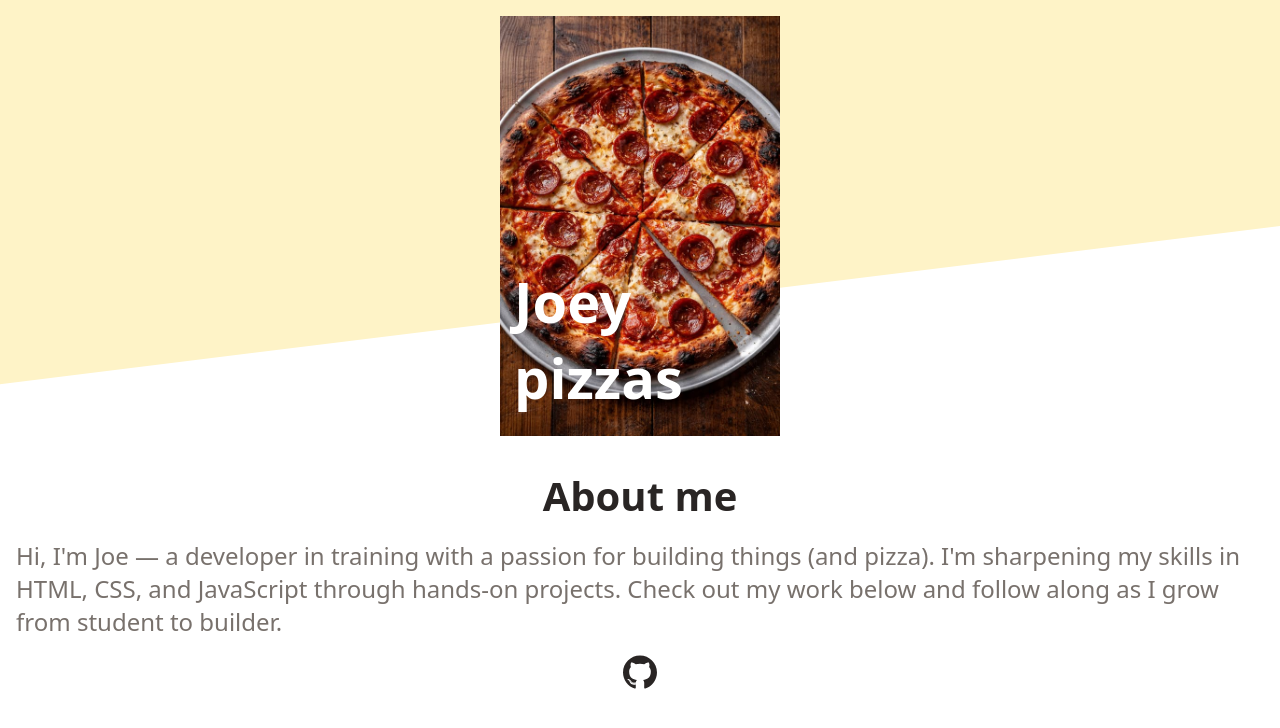
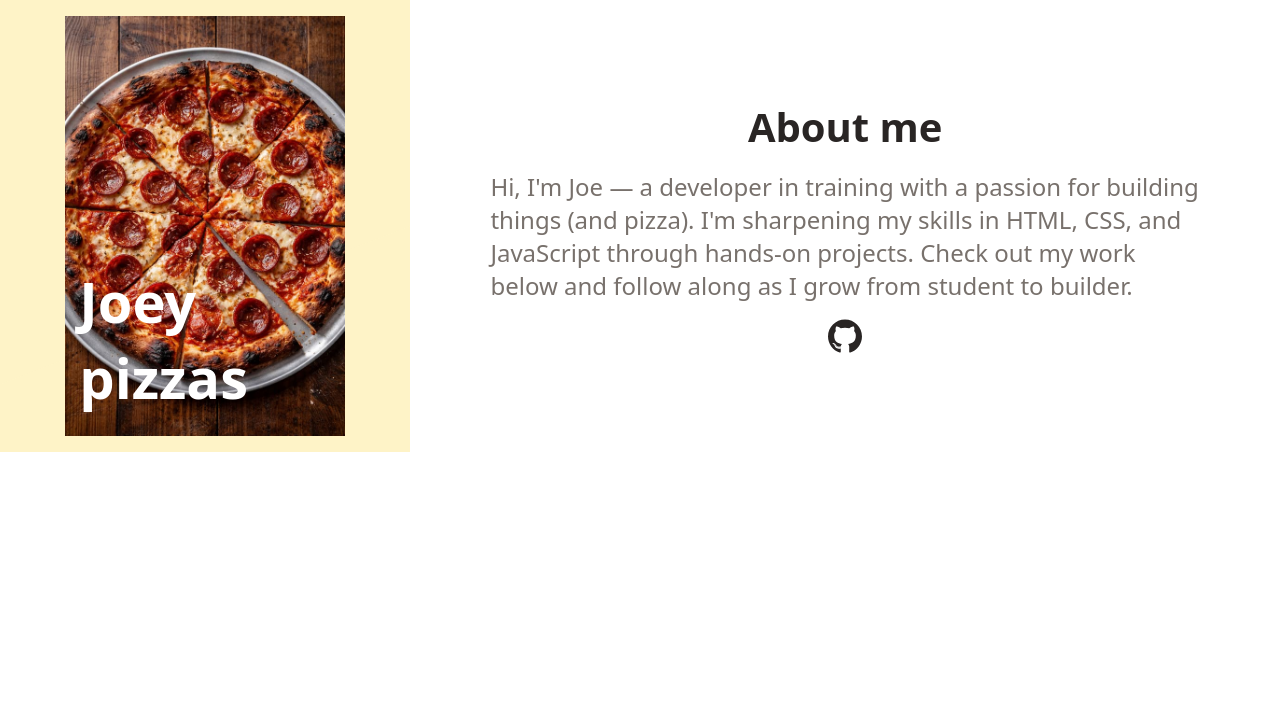
Before and after one commit to joeypizzas/homepage, a website built with webpack: page src/template.html in a window 1280 px wide. Built offline with nearby package versions, Linux system fonts and the light colour scheme.

Commit message:
Started styling web breakpoint

```diff
--- a/src/style.css
+++ b/src/style.css
@@ -42,6 +42,23 @@ body {
   position: relative;
 }
 
+@media (min-width: 1024px) {
+  .about {
+    flex-direction: row;
+    background-color: var(--color-mozzarella);
+  }
+  .about-image-wrapper {
+    max-width: 600px;
+  }
+  .about-card {
+    background-color: var(--color-white);
+    justify-content: center;
+  }
+  .about-description {
+    padding: 0 4rem 0 4rem;
+  }
+}
+
 .about-image-name::before {
   position: absolute;
   inset: 0;
@@ -60,6 +77,7 @@ body {
   padding: 1rem;
   position: relative;
   z-index: 1;
+  width: 100%;
 }
 
 .about-image-wrapper {
--- a/src/template.html
+++ b/src/template.html
@@ -20,7 +20,7 @@
               "
               sizes="(max-width: 480px) 280px,
          (max-width: 1024px) 400px,
-         500px"
+         600px"
               alt="A delicious pepperoni apizza, cut on a steel tray"
               class="about-image"
             />
```
